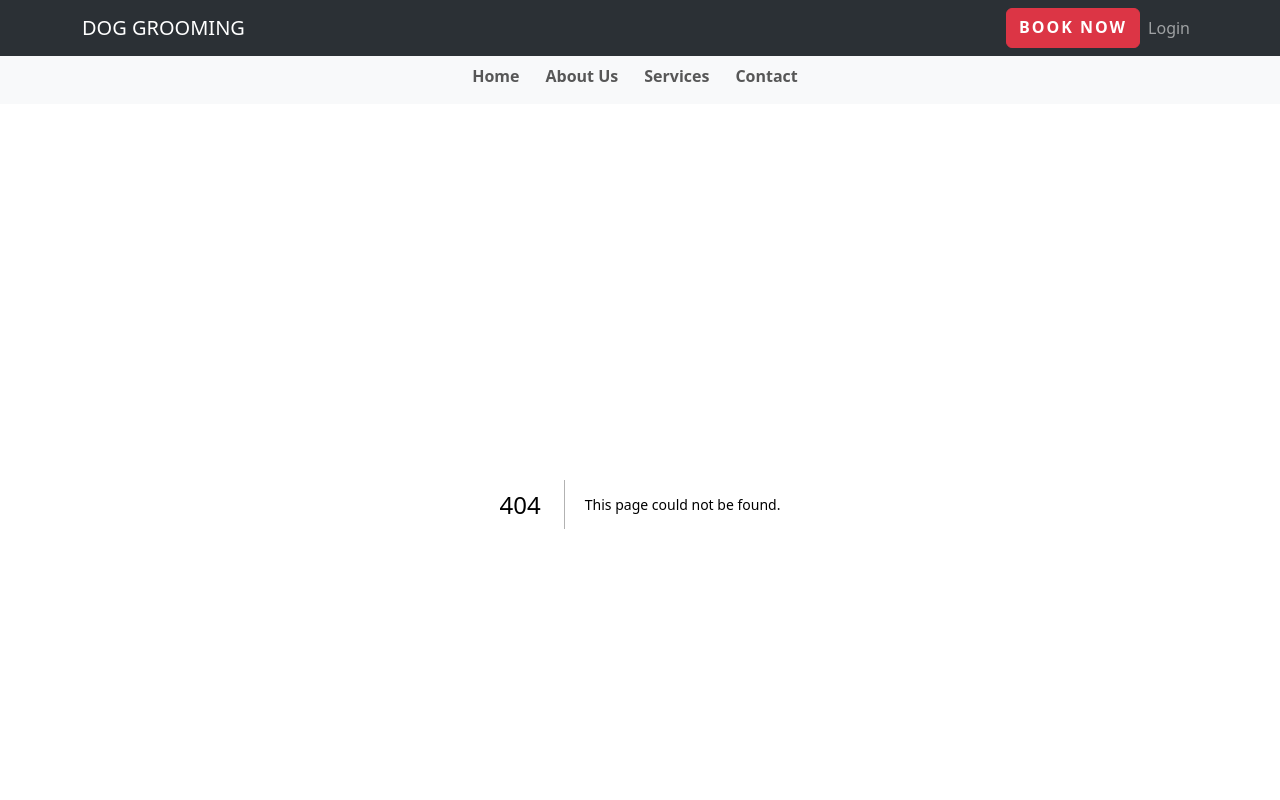
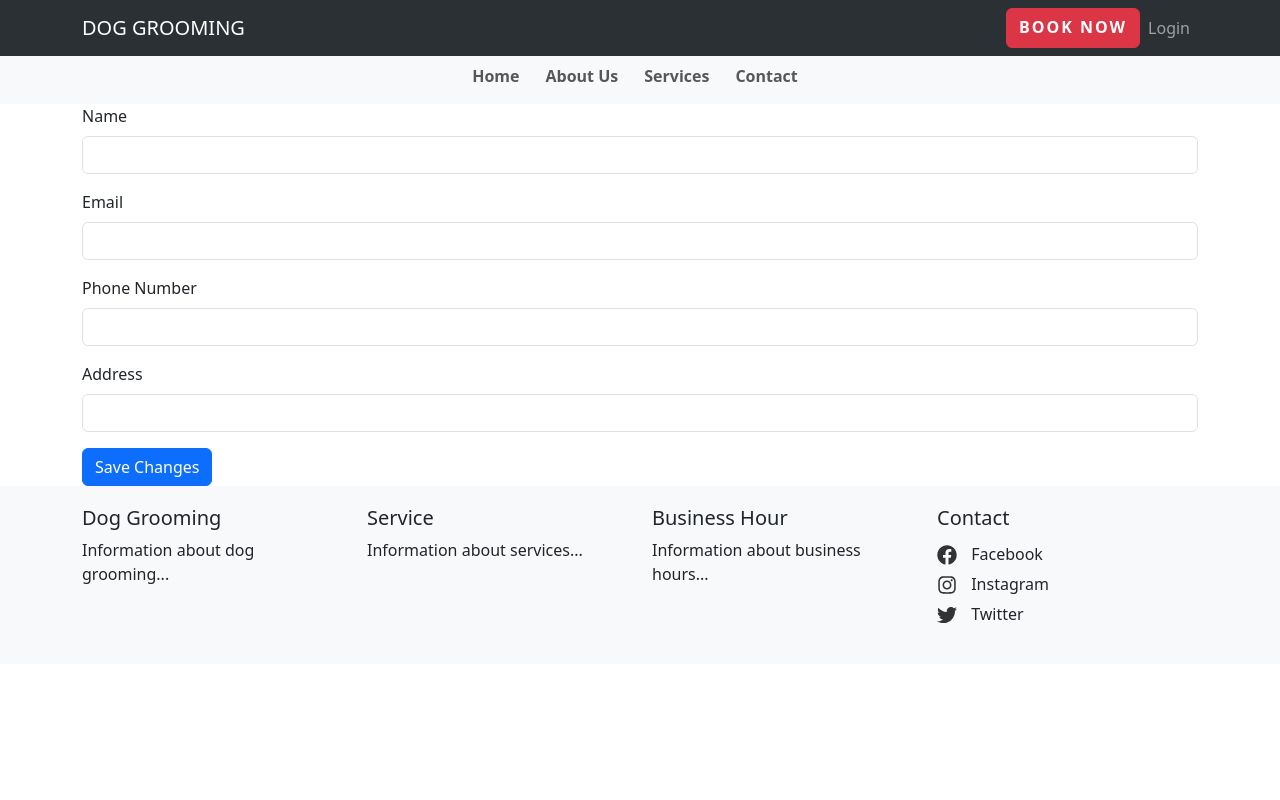
Before and after one commit to kbaitubayev/PRJ666-front, a Next.js app: page /profile in a window 1280 px wide. Before the commit this address had no page. Shown: the top 800 px of the page. Built offline with nearby package versions, Linux system fonts and the light colour scheme; no server answers.

Commit message:
Update UI after user login and complete update profile function

```diff
--- a/components/Layout.js
+++ b/components/Layout.js
@@ -2,6 +2,8 @@ import React from "react";
 import { Container } from "react-bootstrap";
 import MainNav from "./MainNav";
 import Footer from "./Footer";
+import 'react-toastify/dist/ReactToastify.css';
+import { ToastContainer } from 'react-toastify';
 
 export default function Layout({ children }) {
   return (
@@ -9,6 +11,7 @@ export default function Layout({ children }) {
       <MainNav />
       <Container>{children}</Container>
       <Footer />
+      <ToastContainer />
     </>
   );
 }
--- a/components/MainNav.js
+++ b/components/MainNav.js
@@ -5,9 +5,25 @@ import Navbar from "react-bootstrap/Navbar";
 import Link from "next/link";
 import { Button } from "react-bootstrap";
 import { useRouter } from "next/router";
+import { useEffect } from "react";
+import { getToken, removeToken, getUsername } from '../lib/token';
+import { NavDropdown } from "react-bootstrap";
+import { get } from "react-hook-form";
 
 export default function MainNav() {
+  const [isExpanded, setIsExpanded] = useState(false);
   const router = useRouter();
+  const [token, setToken] = useState(null);
+
+  useEffect(() => {
+    // This code will only run on the client-side
+    setToken(getToken());
+  }, []);
+
+  function logout() {
+    removeToken();
+    window.location.href = '/';
+  }
 
 
   return (
@@ -16,6 +32,7 @@ export default function MainNav() {
         expand="lg"
         className="bg-body-tertiary fixed-top"
         data-bs-theme="dark"
+        expanded={isExpanded}
       >
         <Container>
           <Navbar.Brand>DOG GROOMING</Navbar.Brand>
@@ -26,14 +43,26 @@ export default function MainNav() {
                 <Button
                   type="button"
                   className="btn btn-danger"
-                  style={{fontWeight: "bold", letterSpacing: "2px"}}
+                  style={{ fontWeight: "bold", letterSpacing: "2px" }}
                 >
                   BOOK NOW
                 </Button>
               </Link>
-              <Link href="/auth/login" passHref legacyBehavior>
-                <Nav.Link>Login</Nav.Link>
-              </Link>
+              {!token &&
+                <Link href="/auth/login" passHref legacyBehavior>
+                  <Nav.Link>Login</Nav.Link>
+                </Link>
+              }
+
+              {token &&
+                <Nav>
+                  <NavDropdown title={"Wellcome"} id="basic-nav-dropdown">
+                    <Link href="/profile" passHref legacyBehavior><Nav.Link><NavDropdown.Item active={router.pathname === "/profile"} onClick={() => setIsExpanded(false)} href="#action/3.1">Profile</NavDropdown.Item></Nav.Link></Link>
+                    <Link href="/password" passHref legacyBehavior><Nav.Link><NavDropdown.Item active={router.pathname === "/password"} onClick={() => setIsExpanded(false)} href="#action/3.1">Change Password</NavDropdown.Item></Nav.Link></Link>
+                    <NavDropdown.Item onClick={() => { setIsExpanded(false); logout(); }}>Logout</NavDropdown.Item>
+                  </NavDropdown>
+                </Nav>
+              }
 
             </Nav>
           </Navbar.Collapse>
@@ -46,22 +75,22 @@ export default function MainNav() {
           <Navbar.Collapse id="basic-navbar-nav">
             <Nav className="mx-auto">
               <Link href="/" passHref legacyBehavior>
-                <Nav.Link style={{ marginRight: "10px", fontWeight:"bold"}} active={router.pathname === "/"} >
+                <Nav.Link style={{ marginRight: "10px", fontWeight: "bold" }} active={router.pathname === "/"} >
                   Home
                 </Nav.Link>
               </Link>
               <Link href="/about" passHref legacyBehavior>
-                <Nav.Link style={{ marginRight: "10px", fontWeight:"bold"}} active={router.pathname === "/about"}>
+                <Nav.Link style={{ marginRight: "10px", fontWeight: "bold" }} active={router.pathname === "/about"}>
                   About Us
                 </Nav.Link>
               </Link>
               <Link href="/services" passHref legacyBehavior>
-                <Nav.Link style={{ marginRight: "10px", fontWeight:"bold"}} active={router.pathname === "/services"}>
+                <Nav.Link style={{ marginRight: "10px", fontWeight: "bold" }} active={router.pathname === "/services"}>
                   Services
                 </Nav.Link>
               </Link>
               <Link href="/contact" passHref legacyBehavior>
-                <Nav.Link href="/contact" style={{ marginRight: "10px" , fontWeight:"bold"}} active={router.pathname === "/contact"}>
+                <Nav.Link href="/contact" style={{ marginRight: "10px", fontWeight: "bold" }} active={router.pathname === "/contact"}>
                   Contact
                 </Nav.Link>
               </Link>
--- /dev/null
+++ b/lib/token.js
@@ -0,0 +1,24 @@
+export function getToken() {
+    try {
+        return localStorage.getItem('authToken');
+    } catch (error) {
+        console.error('Error getting token', error);
+    }
+}
+
+export function getUsername() {
+    try {
+        return localStorage.getItem('userName');
+    } catch (error) {
+        console.error('Error getting username', error);
+    }
+}
+
+export function removeToken() {
+    try {
+        localStorage.removeItem('authToken');
+        localStorage.removeItem('userLoggedIn');
+    } catch (error) {
+        console.error('Error removing token', error);
+    }
+}
--- a/package.json
+++ b/package.json
@@ -18,6 +18,7 @@
     "react-dom": "^18",
     "react-hook-form": "^7.49.3",
     "react-icons": "^5.0.1",
+    "react-toastify": "9.1.3",
     "swr": "^2.2.4"
   },
   "devDependencies": {
--- /dev/null
+++ b/pages/profile.js
@@ -0,0 +1,111 @@
+import React, { useState, useEffect, use } from 'react';
+import { useForm } from 'react-hook-form';
+import { useRouter } from 'next/router';
+import { Form, Button, Row, Col } from 'react-bootstrap'
+import api from '../services/api';
+import {toast} from 'react-toastify';
+
+const Profile = () => {
+    const { register, handleSubmit, setValue } = useForm();
+    const [customer, setCustomer] = useState({
+        user: {
+            email: '',
+            password: ''
+        },
+        name: '',
+        phone: '',
+        address: ''
+    });
+    const [user, setUser] = useState(null);
+    const router = useRouter();
+
+    // Set form values with customer data whenever the customer object changes
+    useEffect(() => {
+        setValue('name', customer.name);
+        setValue('phone', customer.phone);
+        setValue('address', customer.address);
+    }, [customer]);
+    //Get user data from local storage
+    useEffect(() => {
+        setUser(JSON.parse(localStorage.getItem('userLoggedIn')));
+    }, []);
+
+    // Fetch customer profile data from the server
+    useEffect(() => {
+        const token = localStorage.getItem('authToken');
+        api.get('/customers/profile', {
+            headers: {
+                'x-auth-token': token
+            },
+            body: JSON.stringify(user)
+        })
+            .then(response => {
+                // handle success
+                setCustomer(response.data);
+                localStorage.setItem('userName', response.data.name);
+            })
+            .catch(error => {
+                // handle error
+                console.log(error);
+            });
+    }, [user]);
+
+
+
+    const onSubmit = (data) => {
+        const token = localStorage.getItem('authToken');
+        api.put('/customers/profile', data, {
+            headers: {
+                'x-auth-token': token
+            }
+        })
+            .then(response => {
+                // handle success
+                console.log(response);
+                toast.success('Profile updated successfully', {
+                    autoClose:1000,
+                    position: "bottom-center"
+                });
+                router.push('/');
+            })
+            .catch(error => {
+                // handle error
+                console.log(error);
+            });
+    }
+
+    return (
+        <>
+            <Form onSubmit={handleSubmit(onSubmit)}>
+                <Form.Group className="mb-3" controlId="formGridName">
+                    <Form.Label>Name</Form.Label>
+                    <Form.Control defaultValue={customer.name}
+                        {...register('name')} />
+                </Form.Group>
+
+                <Form.Group className="mb-3" controlId="formGridEmail">
+                    <Form.Label>Email</Form.Label>
+                    <Form.Control value={customer.user.email} readOnly />
+                </Form.Group>
+
+                <Form.Group className="mb-3" controlId="formGridPhone">
+                    <Form.Label>Phone Number</Form.Label>
+                    <Form.Control defaultValue={customer.phone}
+                        {...register('phone')} />
+                </Form.Group>
+
+                <Form.Group className="mb-3" controlId="formGridAddress">
+                    <Form.Label>Address</Form.Label>
+                    <Form.Control defaultValue={customer.address}
+                        {...register('address')} />
+                </Form.Group>
+
+                <Button variant="primary" type="submit">
+                    Save Changes
+                </Button>
+            </Form>
+        </>
+    )
+}
+
+export default Profile
```
Also changed, not shown: pages/auth/login.js (+4 -3 lines), pages/auth/register.js (+7 -1 lines), 1 other file (tests, documents, lock files or other folders).
